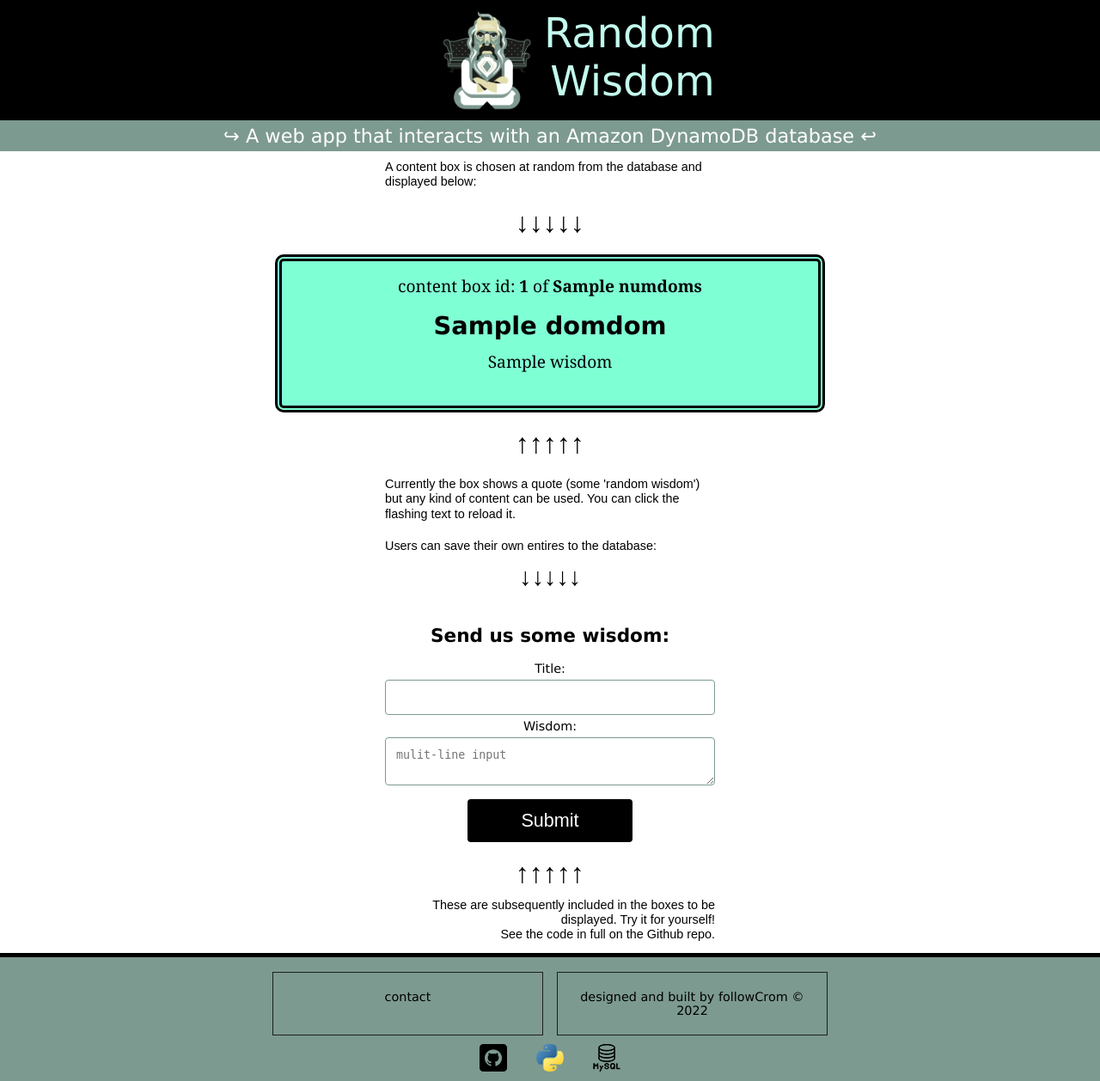
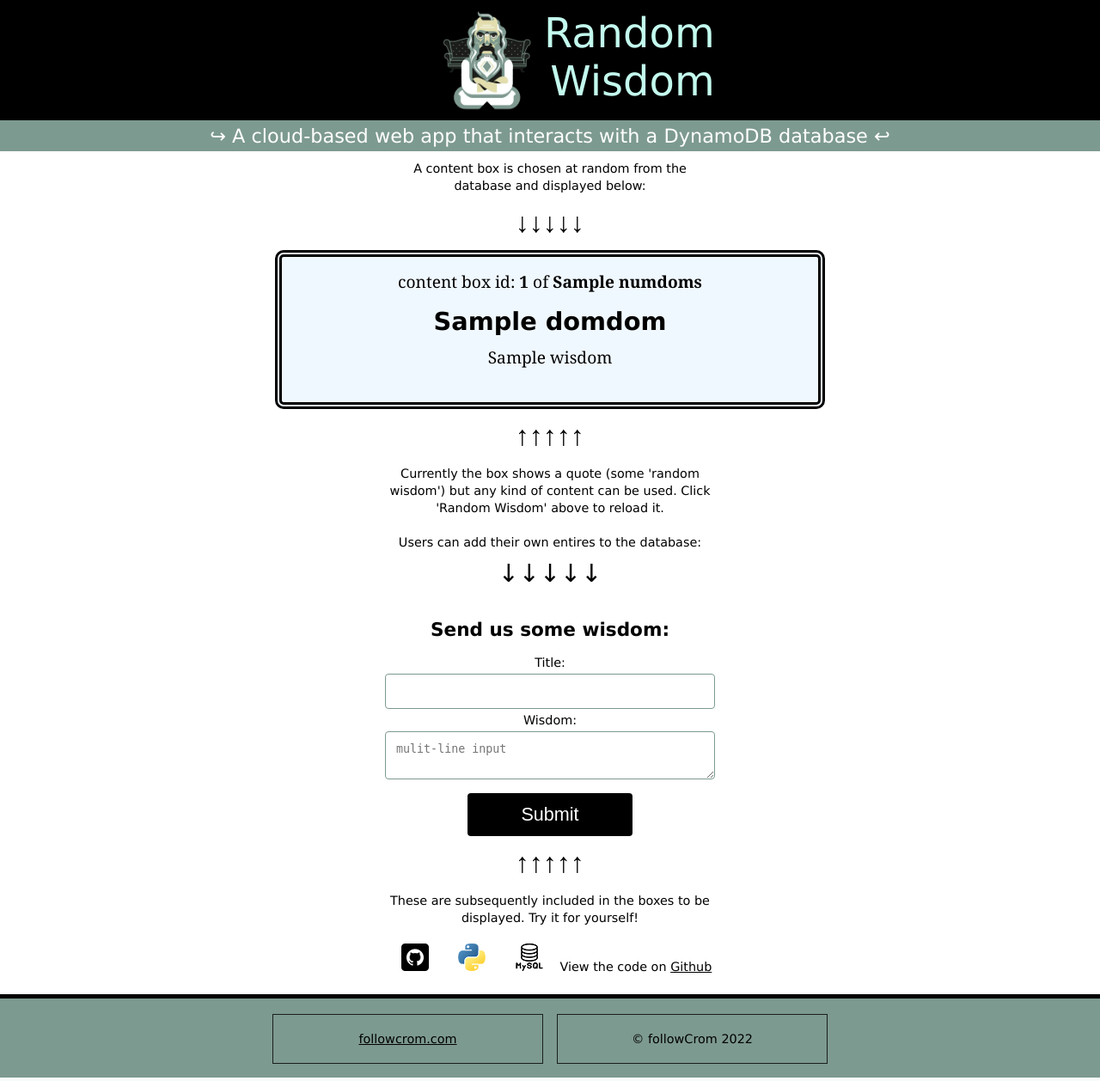
Before and after one commit to followcrom/domdom, a Flask app: template templates/index.html in a window 1280 px wide. Shown: the whole page at 86% size. Run offline with Flask 2, Linux system fonts and the light colour scheme; the template is opened without the code that fills it: most values are stand-ins (such as "Sample title", 1, 10 or a date in 2020).

Commit message:
edits to css

```diff
--- a/static/styles/full_screen.css
+++ b/static/styles/full_screen.css
@@ -54,52 +54,27 @@
     clear: left;
   }
 
+
 .arrows {
   font-size: 2em;
   text-align : center;
   color: black;
-  padding: 10px;
+  padding: 5px;
 }
 
-  .triangle {
-    border-left: 5px double;
-    border-bottom: 5px double;
-    height: 10px;
-    width: 10px;
-    transform: rotate(-90deg);
-}
-
-.triangle_up {
-   border-left: 5px double;
-  border-bottom: 5px double;
-  height: 10px;
-  width: 10px;
-  transform: rotate(90deg);
-}
 
 
 .info {
 width: 30%;
 margin: auto;
-  font-family: Arial, Helvetica, sans-serif;
+font-family: 'Lucida Sans', 'Lucida Sans Regular', 'Lucida Grande', 'Lucida Sans Unicode', Geneva, Verdana, sans-serif;
 font-size: 0.9em;
-  text-align : left;
-  line-height: 1.2;
+text-align : center;
+line-height: 1.4;
 color: black;
 padding: 10px;
 }
 
-
-  .info_right {
-    width: 30%;
-    margin: auto;
-    font-family: Arial, Helvetica, sans-serif;
-    font-size: 0.9em;
-    text-align : right;
-    line-height: 1.2;
-    color: black;
-
-    }
 
 
 .content {
@@ -112,7 +87,7 @@
 
 .content_box {
   padding : 15px;
-  background-color: aquamarine;
+  background-color: #F0F8FF;
   border: 8px double #000;
   border-radius: 10px;
   margin-bottom: 1vh;
@@ -150,7 +125,7 @@
   }
 
 
-.more {
+.submitted {
     padding : 10px;
     font-family: Arial, Helvetica, sans-serif;
     color: #000;
@@ -159,20 +134,21 @@
   }
 
 
-a.one:link {
+a.page:link {
     color:#000;
-    text-decoration: none;
+    text-decoration: underline;
     cursor: pointer;
   }
 
-a.one:visited {
+a.page:visited {
   color:#000;
+  text-decoration: underline;
   cursor: pointer;
 }
 
-a.one:hover {
-    color: #7d9a90;
-    text-decoration: underline;
+a.page:hover {
+    color: teal;
+    text-decoration: none;
     cursor: pointer;
   }
 
@@ -245,6 +221,25 @@ input[type=submit]:hover {
 }
 
 
+a.footer:link {
+  color:#000;
+  text-decoration: underline;
+  cursor: pointer;
+}
+
+a.footer:visited {
+color:#000;
+text-decoration: underline;
+cursor: pointer;
+}
+
+a.footer:hover {
+  background-color: black;
+  color: white;
+  text-decoration: none;
+  cursor: pointer;
+}
+
 .icon {
     padding-right: 15px;
     padding-left: 15px;
--- a/templates/footer.html
+++ b/templates/footer.html
@@ -1,6 +1,6 @@
 <div class="bottomrow">
     <div class="grid-container">
-        <div class="grid-item">contact</div>
+        <div class="grid-item"><a class="footer" href="https://followcrom.com">followcrom.com</a></div>
         <div class="grid-item">designed and built by followCrom &copy; 2022</div>
         </div>
 
--- a/templates/index.html
+++ b/templates/index.html
@@ -18,15 +18,15 @@
 </div>
 
 <div class="top_bar">
-  &#8618 A web app that interacts with an Amazon DynamoDB database &#8617
+  &#8618 A cloud-based web app that interacts with a DynamoDB database &#8617
 </div>
 
-<div class="slice_bar">
+
   <div class="info">
     A content box is chosen at random from the database and displayed below:
   </div>
   <div class="arrows">&#8595&#8595&#8595&#8595&#8595</div>
-</div>
+
 
 <div class="content">
 
@@ -40,45 +40,46 @@
 </div>
 
 
-<div class="slice_bar">
+
   <div class="arrows">&#8593&#8593&#8593&#8593&#8593</div>
   <div class="info">
-  Currently the box shows a quote (some 'random wisdom') but any kind of content can be used. You can click the flashing text to reload it.
-</div>
+  Currently the box shows a quote (some 'random wisdom') but any kind of content can be used. Click 'Random Wisdom' above to reload it.
 </div>
 
-<div class="slice_bar">
+
+
   <div class="info">
-    Users can save their own entires to the database:
+    Users can add their own entires to the database:
     <div class="arrows">&#8595&#8595&#8595&#8595&#8595</div>
   </div>
-</div>
+
 
 <div class=form>
 {% include 'form.html' %}
 </div>
 
-<div class="slice_bar">
+
   <div class="arrows">&#8593&#8593&#8593&#8593&#8593</div>
-  <div class="info_right">
+  <div class="info">
     These are subsequently included in the boxes to be displayed. Try it for yourself!
-    <br>
-    See the code in full on the <a class="one" href="https://github.com/followcrom/domdom" target="blank">Github repo</a>.
+    <br><br>
+
+    <a class="page" href="https://github.com/followcrom/" target="_blank"><img class="icon" src="static/images/icons/github.png" width="32" height="32" alt="GitHub" title="GitHub"></a>
+    <img class="icon" src="static/images/icons/python.png" width="32" height="32" alt="Built with Python" title="Built with Python">
+    <img class="icon" src="static/images/icons/mysql.png" width="32" height="32" alt="Built with MySQL" title="Built with MySQL">
+    View the code on <a class="page" href="https://github.com/followcrom/domdom" target="blank">Github</a>
   </div>
-</div>
 
-<link rel="stylesheet" media="(min-width: 481px)" href= "css/footer.css">
+
+
 
 <div class="bottomrow">
     <div class="grid-container">
-        <div class="grid-item">contact</div>
-        <div class="grid-item">designed and built by followCrom &copy; 2022</div>
+        <div class="grid-item"><a class="footer" href="https://followcrom.com">followcrom.com</a></div>
+        <div class="grid-item">&copy; followCrom 2022</div>
         </div>
 
         <div>
-    <a class="one" href="https://github.com/followcrom/" target="_blank"><img class="icon" src="static/images/icons/github.png" width="32" height="32" alt="GitHub" title="GitHub"></a>
-    <img class="icon" src="static/images/icons/python.png" width="32" height="32" alt="Built with Python" title="Built with Python">
-    <img class="icon" src="static/images/icons/mysql.png" width="32" height="32" alt="Built with MySQL" title="Built with MySQL">
 </div>
 </div>
 
--- a/templates/submitted.html
+++ b/templates/submitted.html
@@ -50,8 +50,8 @@
 
 </div>
 
-<div class="more">
-  <a class="one" href = "/">Return to homepage</a>
+<div class="submitted">
+  <a class="page" href = "/">Return to homepage</a>
 </div>
 
 </div>
```
Lines whose indentation alone changed are shown as unchanged.
